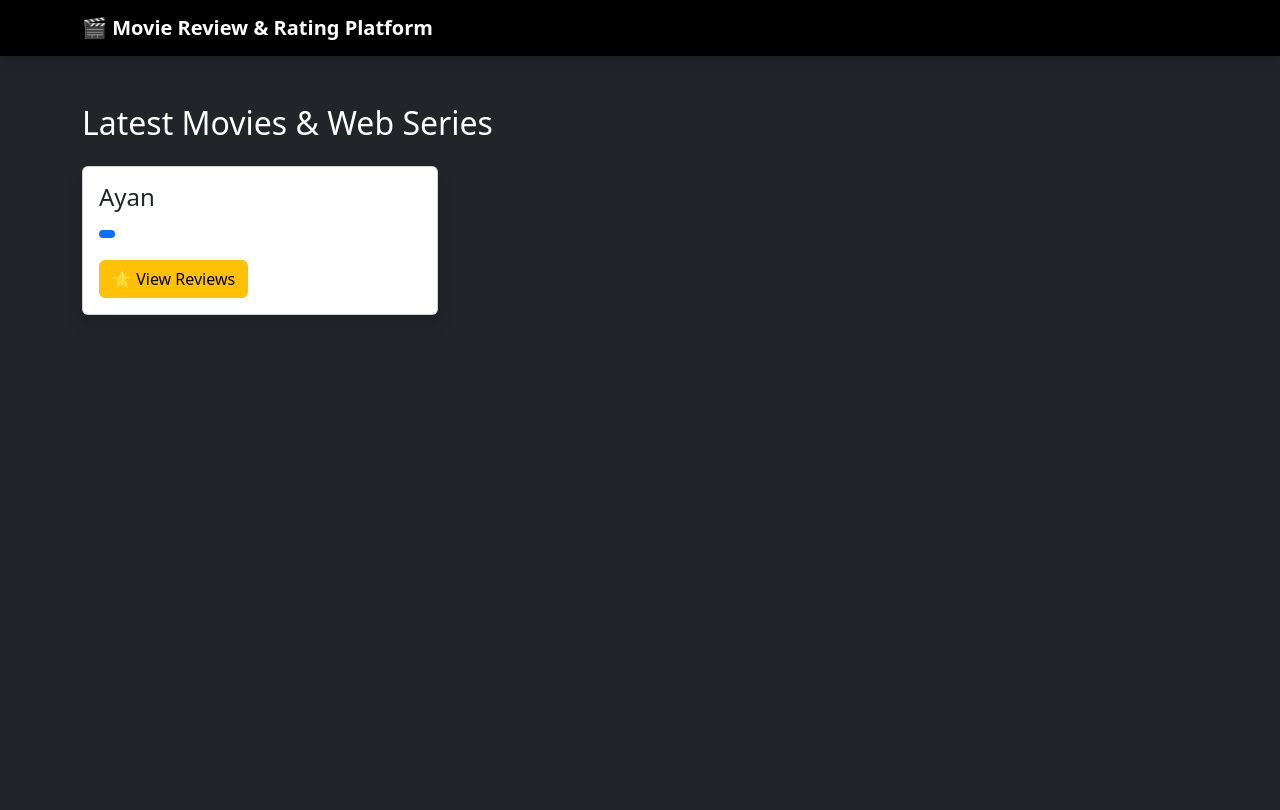
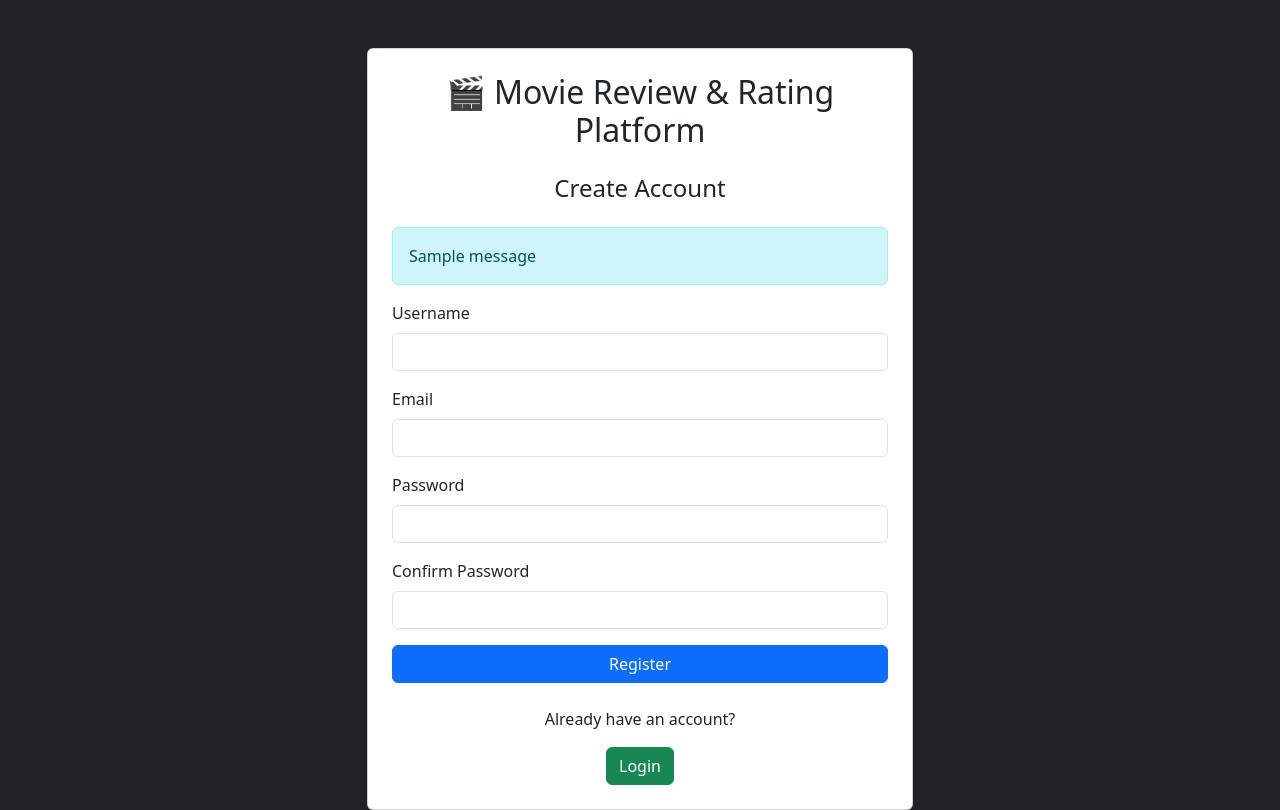
Before and after one commit to saravanaprabbu1106/webseries, a Django app: page / in a window 1280 px wide. Before the commit the page ends 315 px from the top, so only its background shows below. Run offline with Django 5.2, Linux system fonts and the light colour scheme; data comes from the database, SQL or seed files in the repository; tables that the repository leaves empty hold one stand-in row (values such as "Sample post"); one stand-in notice (Sample message) is shown.

Commit message:
setup django project and apply review migrations

```diff
--- a/reviews/admin.py
+++ b/reviews/admin.py
@@ -1,5 +1,7 @@
 from django.contrib import admin
-from .models import Movie, Review
+from .models import Movie, Review,Genre,Rating
 
 admin.site.register(Movie)
 admin.site.register(Review)
+admin.site.register(Genre)
+admin.site.register(Rating)
--- a/reviews/models.py
+++ b/reviews/models.py
@@ -1,8 +1,22 @@
 from django.db import models
+from django.contrib.auth.models import User
+
+
+class Genre(models.Model):
+    name = models.CharField(max_length=100)
+
+    def str(self):
+        return self.name
 
 
 class Movie(models.Model):
     title = models.CharField(max_length=200)
+    genre = models.ForeignKey(
+        Genre,
+        on_delete=models.SET_NULL,
+        null=True,
+        blank=True
+    )
 
     def str(self):
         return self.title
@@ -10,10 +24,18 @@ class Movie(models.Model):
 
 class Review(models.Model):
     movie = models.ForeignKey(Movie, on_delete=models.CASCADE)
-    username = models.CharField(max_length=100)
-    rating = models.IntegerField(default=1)
+    user = models.ForeignKey(User, on_delete=models.CASCADE,null=True,blank=True)
     review = models.TextField()
     created_at = models.DateTimeField(auto_now_add=True)
 
     def str(self):
-        return f"{self.username}-{self.movie.title}"
+        return f"{self.user.username} - {self.movie.title}"
+
+
+class Rating(models.Model):
+    movie = models.ForeignKey(Movie, on_delete=models.CASCADE)
+    user = models.ForeignKey(User, on_delete=models.CASCADE)
+    rating = models.IntegerField()
+
+    def str(self):
+        return f"{self.user.username} - {self.movie.title} - {self.rating}"
--- a/reviews/urls.py
+++ b/reviews/urls.py
@@ -2,9 +2,11 @@ from django.urls import path
 from . import views
 
 urlpatterns = [
-    path("", views.home, name="home"),
+    path("", views.register, name="register"),
+    path("register/", views.register, name="register_page"),
+    path("login/", views.login_view, name="login"),
+    path("home/", views.home, name="home"),
     path("reviews/<int:movie_id>/", views.review_list, name="review_list"),
     path("reviews/<int:movie_id>/add/", views.add_review, name="add_review"),
-    path("register/", views.register, name="register"),
-    path("login/", views.login_view, name="login"),
+    path("logout/", views.logout_view, name="logout"),
 ]
--- a/reviews/views.py
+++ b/reviews/views.py
@@ -1,8 +1,8 @@
 from django.shortcuts import render, redirect
-from .models import Movie, Review
+from .models import Movie, Review, Rating
 from django.contrib.auth.models import User
 from django.contrib import messages
-from django.contrib.auth import authenticate,login,logout
+from django.contrib.auth import authenticate, login, logout
 
 
 def home(request):
@@ -14,28 +14,46 @@ def review_list(request, movie_id):
     movie = Movie.objects.get(id=movie_id)
     reviews = movie.review_set.all()
 
+    user_reviewed = False
+
+    if request.user.is_authenticated:
+        user_reviewed = Review.objects.filter(
+            movie=movie,
+            user=request.user
+        ).exists()
+
     return render(request, "reviews.html", {
         "movie": movie,
-        "reviews": reviews
+        "reviews": reviews,
+        "user_reviewed": user_reviewed
     })
 
 
 def add_review(request, movie_id):
+    if not request.user.is_authenticated:
+        return redirect("login")
+
     movie = Movie.objects.get(id=movie_id)
 
     if request.method == "POST":
-        username = request.POST.get("username")
         rating = request.POST.get("rating")
         review = request.POST.get("review")
 
         Review.objects.create(
             movie=movie,
-            username=username,
-            rating=rating,
+            user=request.user,
             review=review
         )
 
+        Rating.objects.create(
+            movie=movie,
+            user=request.user,
+            rating=rating
+        )
+
         return redirect("review_list", movie_id=movie_id)
+
+    return redirect("review_list", movie_id=movie_id)
 
 
 def register(request):
@@ -64,6 +82,7 @@ def register(request):
 
     return render(request, "register.html")
 
+
 def login_view(request):
     if request.method == "POST":
         username = request.POST.get("username")
@@ -83,3 +102,8 @@ def login_view(request):
             return redirect("login")
 
     return render(request, "login.html")
+
+
+def logout_view(request):
+    logout(request)
+    return redirect("login")
--- a/templates/home.html
+++ b/templates/home.html
@@ -3,23 +3,54 @@
 <head>
     <meta charset="UTF-8">
     <meta name="viewport" content="width=device-width, initial-scale=1.0">
+
     <title>Movies & Web Series Review & Rating Platform</title>
 
     <link href="https://cdn.jsdelivr.net/npm/bootstrap@5.3.3/dist/css/bootstrap.min.css" rel="stylesheet">
 </head>
+
 <body class="bg-dark">
 
 <nav class="navbar navbar-dark bg-black shadow">
     <div class="container">
-        <a class="navbar-brand fw-bold" href="#">
+
+        <a class="navbar-brand fw-bold" href="{% url 'home' %}">
             🎬 Movie Review & Rating Platform
         </a>
+
+        <div>
+            {% if user.is_authenticated %}
+
+                <span class="text-white me-3">
+                    Welcome, {{ user.username }}
+                </span>
+
+                <a href="{% url 'logout' %}" class="btn btn-danger btn-sm">
+                    Logout
+                </a>
+
+            {% else %}
+
+                <a href="{% url 'login' %}" class="btn btn-success btn-sm me-2">
+                    Login
+                </a>
+
+                <a href="{% url 'register' %}" class="btn btn-primary btn-sm">
+                    Register
+                </a>
+
+            {% endif %}
+        </div>
+
     </div>
 </nav>
 
+
 <div class="container mt-5">
 
-    <h2 class="text-white mb-4">Latest Movies & Web Series</h2>
+    <h2 class="text-white mb-4">
+        Latest Movies & Web Series
+    </h2>
 
     <div class="row">
 
@@ -29,27 +60,22 @@
 
             <div class="card shadow">
 
-                {% if movie.poster %}
-                <img src="{{ movie.poster.url }}" class="card-img-top" height="350">
-                {% endif %}
-
                 <div class="card-body">
 
                     <h4>{{ movie.title }}</h4>
 
+                    {% if movie.genre %}
                     <span class="badge bg-primary">
                         {{ movie.genre }}
                     </span>
+                    {% endif %}
 
-                    <p class="mt-3">
-                        {{ movie.description|truncatewords:20 }}
-                    </p>
+                    <br><br>
 
-                    <a href="{% url 'review_list' movie.id %}" class="btn btn-warning">
-    ⭐ View Reviews
-</a>
-
-
+                    <a href="{% url 'review_list' movie.id %}"
+                       class="btn btn-warning">
+                        ⭐ View Reviews
+                    </a>
 
                 </div>
 
--- a/templates/login.html
+++ b/templates/login.html
@@ -20,11 +20,11 @@
         {% csrf_token %}
 
         <label>Username</label><br>
-        <input type="text" name="username" required>
+        <input type="text" name="username" autocomplete="off">
         <br><br>
 
         <label>Password</label><br>
-        <input type="password" name="password" required>
+        <input type="password" name="password" autocomplete="new-password" required>
         <br><br>
 
         <button type="submit">Login</button>
--- a/templates/register.html
+++ b/templates/register.html
@@ -1,47 +1,125 @@
 <!DOCTYPE html>
-<html>
+<html lang="en">
 <head>
+    <meta charset="UTF-8">
+    <meta name="viewport" content="width=device-width, initial-scale=1.0">
+
     <title>Register - Movie Review Platform</title>
+
+    <link href="https://cdn.jsdelivr.net/npm/bootstrap@5.3.3/dist/css/bootstrap.min.css" rel="stylesheet">
 </head>
 
-<body>
+<body class="bg-dark text-white">
 
-    <h1>Movie Review & Rating Platform</h1>
+<div class="container mt-5">
 
-    <h2>Create Account</h2>
+    <div class="row justify-content-center">
+
+        <div class="col-md-6">
+
+            <div class="card shadow p-4 text-dark">
+
+                <h2 class="text-center mb-4">
+                    🎬 Movie Review & Rating Platform
+                </h2>
+
+                <h4 class="text-center mb-4">
+                    Create Account
+                </h4>
 
                 {% if messages %}
                     {% for message in messages %}
-            <p>{{ message }}</p>
+                        <div class="alert alert-info">
+                            {{ message }}
+                        </div>
                     {% endfor %}
                 {% endif %}
 
                 <form method="POST">
+
                     {% csrf_token %}
 
-        <label>Username</label><br>
-        <input type="text" name="username" required>
-        <br><br>
+                    <div class="mb-3">
+                        <label class="form-label">
+                            Username
+                        </label>
 
-        <label>Email</label><br>
-        <input type="email" name="email" required>
-        <br><br>
+                        <input
+                            type="text"
+                            name="username"
+                            class="form-control"
+                            required
+                        >
+                    </div>
 
-        <label>Password</label><br>
-        <input type="password" name="password" required>
-        <br><br>
+                    <div class="mb-3">
+                        <label class="form-label">
+                            Email
+                        </label>
 
-        <label>Confirm Password</label><br>
-        <input type="password" name="confirm_password" required>
-        <br><br>
+                        <input
+                            type="email"
+                            name="email"
+                            class="form-control"
+                            required
+                        >
+                    </div>
 
-        <button type="submit">Register</button>
+                    <div class="mb-3">
+                        <label class="form-label">
+                            Password
+                        </label>
+
+                        <input
+                            type="password"
+                            name="password"
+                            class="form-control"
+                            required
+                        >
+                    </div>
+
+                    <div class="mb-3">
+                        <label class="form-label">
+                            Confirm Password
+                        </label>
+
+                        <input
+                            type="password"
+                            name="confirm_password"
+                            class="form-control"
+                            required
+                        >
+                    </div>
+
+                    <button
+                        type="submit"
+                        class="btn btn-primary w-100">
+                        Register
+                    </button>
+
                 </form>
+
+                <div class="text-center mt-4">
 
                     <p>
                         Already have an account?
-        <a href="#">Login</a>
                     </p>
+
+                    <a
+                        href="{% url 'login' %}"
+                        class="btn btn-success">
+                        Login
+                    </a>
+
+                </div>
+
+            </div>
+
+        </div>
+
+    </div>
+
+</div>
 
 </body>
 </html>
```
Also changed, not shown: templates/reviews.html (+90 -24 lines), db.sqlite3, reviews/migrations/0003_genre_remove_review_rating_remove_review_username_and_more.py (added), reviews/migrations/0004_remove_rating_created_at_alter_genre_name.py (added). Lines whose indentation alone changed are shown as unchanged.
